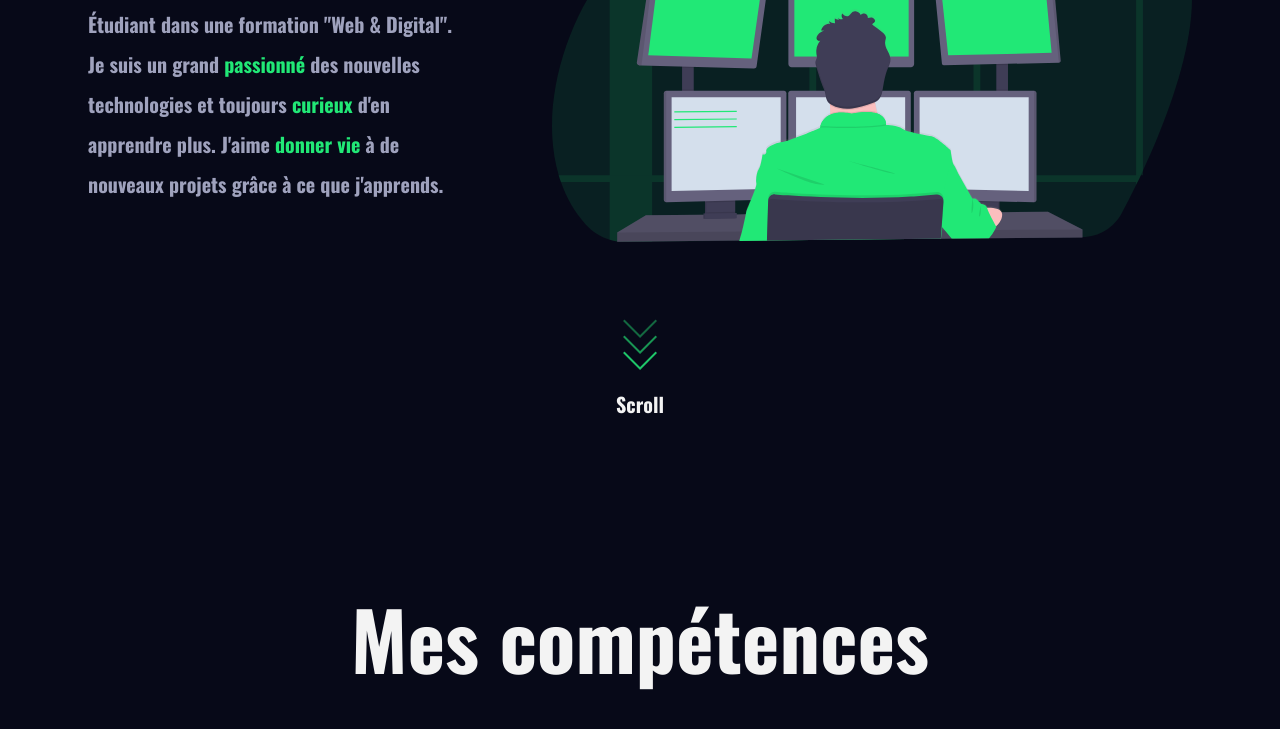
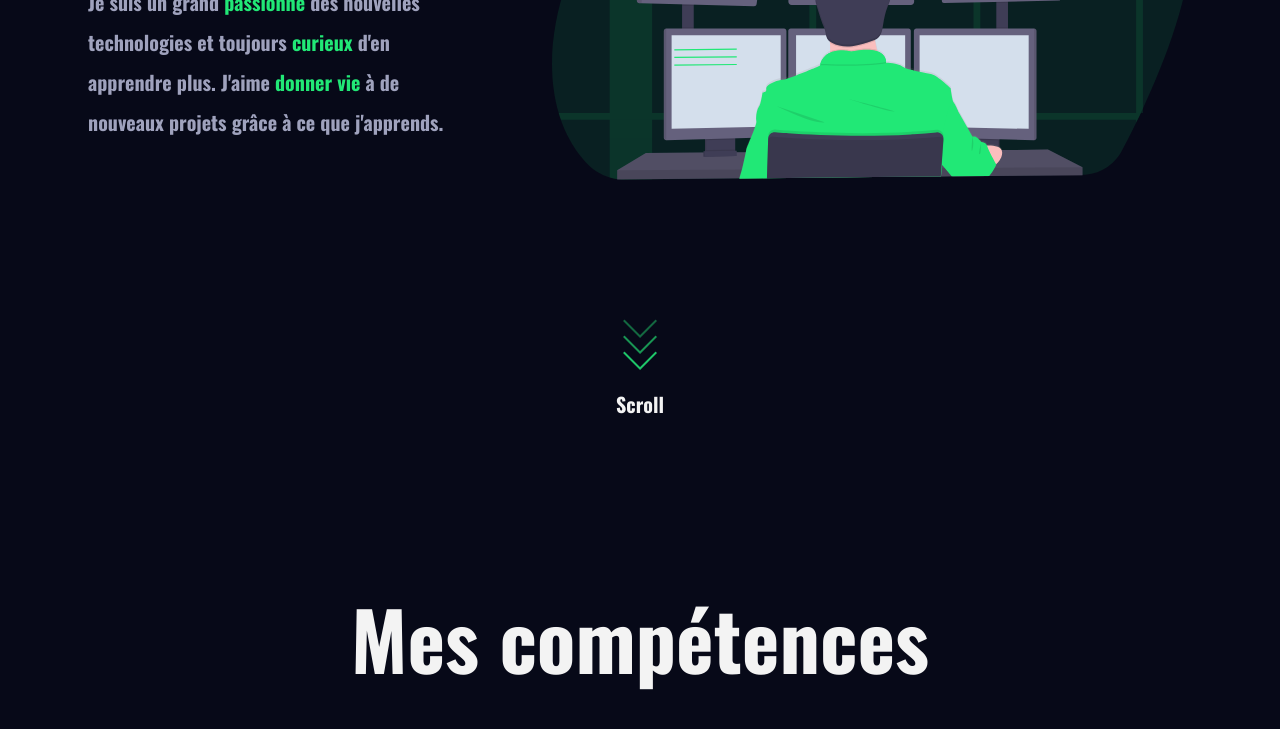
Before and after one commit to David-49/Portfolio-secondaire, a plain HTML site: page index.html in a window 1280 px wide. Shown: the part 371-1100 px from the top of the page. Drawn offline with nearby package versions, Linux system fonts and the light colour scheme.

Commit message:
Correction affichage sur la page d'accueil

```diff
--- a/index.html
+++ b/index.html
@@ -70,7 +70,8 @@
         />
       </div>
       <div class="scroll-indicator">
-        <span></span><span></span><span></span>Scroll
+        <span></span><span></span><span></span>
+        <p>Scroll</p>
       </div>
     </section>
     <section class="bloc-competences" id="section-competences">
--- a/style.css
+++ b/style.css
@@ -63,10 +63,14 @@ html {
 
 .bloc-introduction {
   margin: auto;
+  max-width: 1900px;
   display: flex;
   justify-content: center;
   align-items: center;
-  margin-top: 200px;
+  position: relative;
+  top: 30%;
+  left: 50%;
+  transform: translate(-50%, -30%);
 }
 
 .introduction {
@@ -102,8 +106,12 @@ html {
   bottom: 10px;
   left: 50%;
   transform: translateX(-50%);
-
   font-size: 2rem;
+  /*  position: relative;
+  text-align: center;
+  display: flex;
+  justify-content: center;
+  align-items: flex-end; */
 }
 .accueil .scroll-indicator span {
   position: absolute;
```
